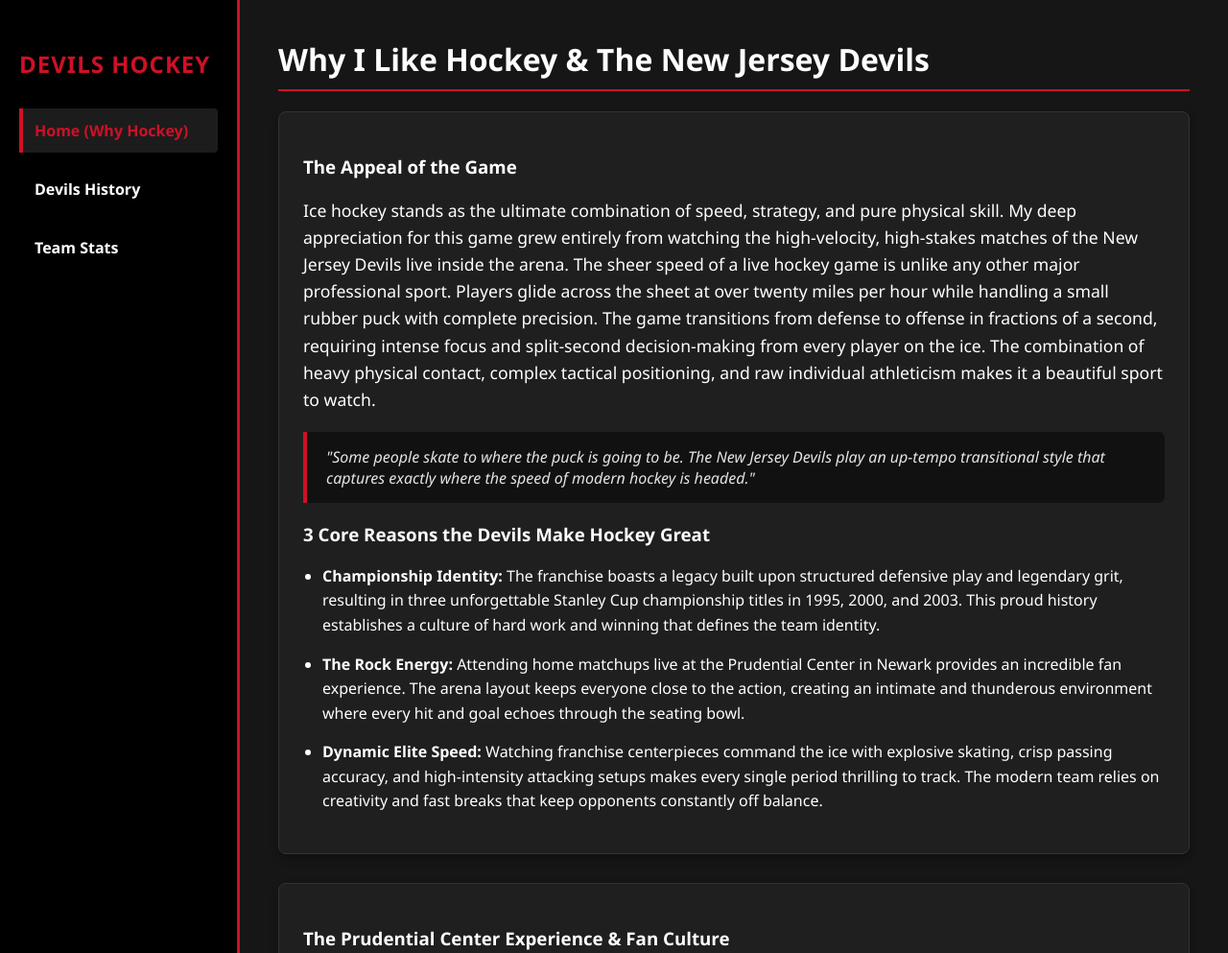
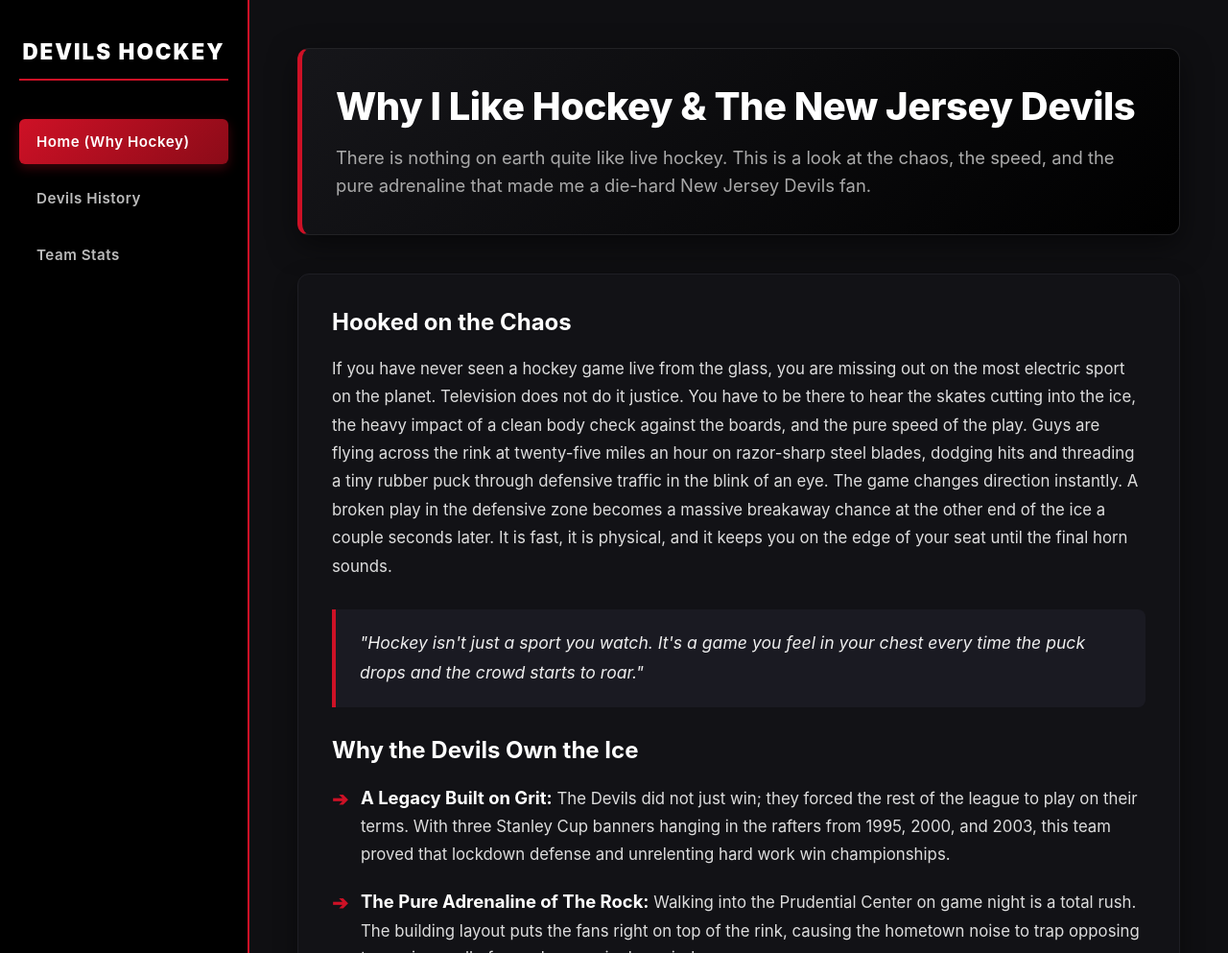
Before and after one commit to daniellemarie622/devils-fan-site, a plain HTML site: page index.html in a window 1280 px wide. Shown: the top 993 px of the page at 96% size. Drawn offline with Linux system fonts and the light colour scheme.

Commit message:
Update index.html

```diff
--- a/index.html
+++ b/index.html
@@ -6,114 +6,196 @@
     <title>NJ Devils - Why I Like Hockey</title>
     <style>
         body {
-            background-color: #111111;
-            color: #ffffff;
-            font-family: 'Segoe UI', Tahoma, Geneva, Verdana, sans-serif;
+            background-color: #0b0b0b;
+            color: #eeeeee;
+            font-family: -apple-system, BlinkMacSystemFont, "Segoe UI", Roboto, Helvetica, Arial, sans-serif;
             margin: 0;
             padding: 0;
             display: flex;
             min-height: 100vh;
         }
         aside {
-            width: 250px;
+            width: 260px;
             background-color: #000000;
-            border-right: 3px solid #ce1126;
-            padding: 30px 20px;
+            border-right: 2px solid #ce1126;
+            padding: 40px 20px;
             box-sizing: border-box;
+            display: flex;
+            flex-direction: column;
+            gap: 40px;
         }
         aside h2 {
-            color: #ce1126;
-            font-size: 1.5em;
-            margin-bottom: 30px;
+            color: #ffffff;
+            font-size: 1.4em;
+            margin: 0;
             text-transform: uppercase;
-            letter-spacing: 1px;
+            letter-spacing: 2px;
+            font-weight: 900;
+            text-align: center;
+            border-bottom: 2px solid #ce1126;
+            padding-bottom: 15px;
         }
         nav {
             display: flex;
             flex-direction: column;
-            gap: 15px;
+            gap: 12px;
         }
         nav a {
+            color: #bbbbbb;
+            text-decoration: none;
+            font-weight: 600;
+            padding: 14px 18px;
+            transition: all 0.3s ease;
+            border-radius: 6px;
+            font-size: 0.95em;
+            letter-spacing: 0.5px;
+        }
+        nav a:hover {
             color: #ffffff;
-            text-decoration: none;
-            font-weight: bold;
-            padding: 12px;
-            border-left: 4px solid transparent;
-            transition: 0.3s ease;
-            border-radius: 0 4px 4px 0;
+            background-color: #1a1a1a;
         }
-        nav a:hover, nav a.active {
-            color: #ce1126;
-            border-left: 4px solid #ce1126;
-            background-color: #1c1c1c;
+        nav a.active {
+            color: #ffffff;
+            background: linear-gradient(135deg, #ce1126, #8b0b18);
+            box-shadow: 0 4px 12px rgba(206, 17, 38, 0.3);
         }
         main {
             flex: 1;
-            padding: 40px;
-            background-color: #161616;
+            padding: 50px;
+            background-color: #0f0f12;
             overflow-y: auto;
         }
+        .header-banner {
+            background: linear-gradient(135deg, #16161a, #000000);
+            border: 1px solid #222225;
+            border-left: 5px solid #ce1126;
+            border-radius: 12px;
+            padding: 35px;
+            margin-bottom: 40px;
+            box-shadow: 0 10px 30px rgba(0,0,0,0.5);
+        }
         h1 {
+            font-size: 2.5em;
+            font-weight: 800;
             color: #ffffff;
-            border-bottom: 2px solid #ce1126;
-            padding-bottom: 10px;
+            margin: 0 0 15px 0;
+            letter-spacing: -0.5px;
+        }
+        .subtitle {
+            color: #aaaaaa;
+            font-size: 1.15em;
+            line-height: 1.6;
+            margin: 0;
+            max-width: 900px;
+        }
+        .content-section {
+            background-color: #121216;
+            border: 1px solid #1e1e24;
+            border-radius: 12px;
+            padding: 35px;
+            margin-bottom: 40px;
+            box-shadow: 0 10px 25px rgba(0,0,0,0.4);
+        }
+        h3 {
+            font-size: 1.5em;
+            color: #ffffff;
             margin-top: 0;
+            margin-bottom: 20px;
+            font-weight: 700;
         }
-        .showcase-card {
-            background: #1f1f1f;
-            border: 1px solid #333333;
-            border-radius: 8px;
-            padding: 25px;
-            margin-bottom: 30px;
-            box-shadow: 0 4px 10px rgba(0,0,0,0.3);
+        p {
+            line-height: 1.75;
+            color: #dddddd;
+            font-size: 1.05em;
+            margin-bottom: 25px;
         }
-        .feature-box {
+        .quote-card {
+            background: #1a1a22;
             border-left: 4px solid #ce1126;
-            background: #111111;
-            padding: 15px 20px;
-            margin: 20px 0;
-            border-radius: 0 6px 6px 0;
+            padding: 20px 25px;
+            margin: 30px 0;
+            border-radius: 0 8px 8px 0;
+        }
+        .quote-card p {
+            margin: 0;
+            font-style: italic;
+            color: #eeeeee;
+            font-size: 1.1em;
         }
         ul {
-            padding-left: 20px;
+            list-style: none;
+            padding: 0;
+            margin: 0;
         }
         li {
-            margin-bottom: 15px;
-            line-height: 1.6;
+            position: relative;
+            padding-left: 30px;
+            margin-bottom: 20px;
+            line-height: 1.7;
+            color: #dddddd;
+            font-size: 1.05em;
+        }
+        li::before {
+            content: "➔";
+            position: absolute;
+            left: 0;
+            top: 0;
+            color: #ce1126;
+            font-weight: 900;
+            font-size: 1.2em;
+        }
+        li strong {
+            color: #ffffff;
+            font-size: 1.1em;
+        }
+        .gallery-heading {
+            font-size: 1.6em;
+            font-weight: 800;
+            margin-bottom: 25px;
+            color: #ffffff;
+            text-transform: uppercase;
+            letter-spacing: 1px;
         }
         .grid-container {
             display: grid;
-            grid-template-columns: repeat(auto-fit, minmax(280px, 1fr));
-            gap: 20px;
-            margin-top: 25px;
+            grid-template-columns: repeat(auto-fit, minmax(340px, 1fr));
+            gap: 30px;
         }
         .grid-item {
-            background: #111111;
-            border: 1px solid #333333;
-            border-radius: 6px;
+            background: #121216;
+            border: 1px solid #1e1e24;
+            border-radius: 12px;
             overflow: hidden;
-            text-align: center;
+            box-shadow: 0 10px 20px rgba(0,0,0,0.4);
+            transition: transform 0.3s ease, border-color 0.3s ease;
+        }
+        .grid-item:hover {
+            transform: translateY(-5px);
+            border-color: #ce1126;
         }
         .grid-item img {
             width: 100%;
-            height: 220px;
+            height: 240px;
             object-fit: cover;
             display: block;
         }
         .grid-item p {
-            padding: 10px;
+            padding: 15px 20px;
             margin: 0;
-            font-size: 0.9em;
-            background: #1f1f1f;
-            border-top: 1px solid #333333;
+            font-size: 0.95em;
+            font-weight: 600;
+            color: #ffffff;
+            background: #16161a;
+            border-top: 1px solid #1e1e24;
+            text-align: center;
         }
         footer {
-            margin-top: 40px;
-            padding-top: 20px;
-            border-top: 1px solid #333333;
+            margin-top: 60px;
+            padding-top: 30px;
+            border-top: 1px solid #1e1e24;
             text-align: center;
-            font-size: 0.85em;
-            color: #888888;
+            font-size: 0.9em;
+            color: #666666;
         }
     </style>
 </head>
@@ -127,31 +209,34 @@
         </nav>
     </aside>
     <main>
-        <h1>Why I Like Hockey & The New Jersey Devils</h1>
+        <div class="header-banner">
+            <h1>Why I Like Hockey & The New Jersey Devils</h1>
+            <p class="subtitle">There is nothing on earth quite like live hockey. This is a look at the chaos, the speed, and the pure adrenaline that made me a die-hard New Jersey Devils fan.</p>
+        </div>
 
-        <div class="showcase-card">
-            <h3>The Appeal of the Game</h3>
-            <p style="font-size: 1.1em; line-height: 1.6; margin-top: 0;">Ice hockey stands as the ultimate combination of speed, strategy, and pure physical skill. My deep appreciation for this game grew entirely from watching the high-velocity, high-stakes matches of the New Jersey Devils live inside the arena. The sheer speed of a live hockey game is unlike any other major professional sport. Players glide across the sheet at over twenty miles per hour while handling a small rubber puck with complete precision. The game transitions from defense to offense in fractions of a second, requiring intense focus and split-second decision-making from every player on the ice. The combination of heavy physical contact, complex tactical positioning, and raw individual athleticism makes it a beautiful sport to watch.</p>
+        <div class="content-section">
+            <h3>Hooked on the Chaos</h3>
+            <p>If you have never seen a hockey game live from the glass, you are missing out on the most electric sport on the planet. Television does not do it justice. You have to be there to hear the skates cutting into the ice, the heavy impact of a clean body check against the boards, and the pure speed of the play. Guys are flying across the rink at twenty-five miles an hour on razor-sharp steel blades, dodging hits and threading a tiny rubber puck through defensive traffic in the blink of an eye. The game changes direction instantly. A broken play in the defensive zone becomes a massive breakaway chance at the other end of the ice a couple seconds later. It is fast, it is physical, and it keeps you on the edge of your seat until the final horn sounds.</p>
 
-            <div class="feature-box">
-                <p style="margin: 0; font-style: italic; color: #e5e5e5;">"Some people skate to where the puck is going to be. The New Jersey Devils play an up-tempo transitional style that captures exactly where the speed of modern hockey is headed."</p>
+            <div class="quote-card">
+                <p>"Hockey isn't just a sport you watch. It's a game you feel in your chest every time the puck drops and the crowd starts to roar."</p>
             </div>
 
-            <h3>3 Core Reasons the Devils Make Hockey Great</h3>
+            <h3>Why the Devils Own the Ice</h3>
             <ul>
-                <li><strong>Championship Identity:</strong> The franchise boasts a legacy built upon structured defensive play and legendary grit, resulting in three unforgettable Stanley Cup championship titles in 1995, 2000, and 2003. This proud history establishes a culture of hard work and winning that defines the team identity.</li>
-                <li><strong>The Rock Energy:</strong> Attending home matchups live at the Prudential Center in Newark provides an incredible fan experience. The arena layout keeps everyone close to the action, creating an intimate and thunderous environment where every hit and goal echoes through the seating bowl.</li>
-                <li><strong>Dynamic Elite Speed:</strong> Watching franchise centerpieces command the ice with explosive skating, crisp passing accuracy, and high-intensity attacking setups makes every single period thrilling to track. The modern team relies on creativity and fast breaks that keep opponents constantly off balance.</li>
+                <li><strong>A Legacy Built on Grit:</strong> The Devils did not just win; they forced the rest of the league to play on their terms. With three Stanley Cup banners hanging in the rafters from 1995, 2000, and 2003, this team proved that lockdown defense and unrelenting hard work win championships.</li>
+                <li><strong>The Pure Adrenaline of The Rock:</strong> Walking into the Prudential Center on game night is a total rush. The building layout puts the fans right on top of the rink, causing the hometown noise to trap opposing teams in a wall of sound every single period.</li>
+                <li><strong>The Next Generation of Speed:</strong> Watching the current roster attack the offensive zone is thrilling. The team plays a high-flying, explosive game style fueled by creative young playmakers who can break open a matchup out of absolutely nowhere.</li>
             </ul>
         </div>
 
-        <div class="showcase-card">
-            <h3>The Prudential Center Experience & Fan Culture</h3>
-            <p style="line-height: 1.6; margin-top: 0;">Beyond the historical record, it is the modern gameday tradition that keeps fans returning to Newark. The atmosphere builds long before puck drop, with fans gathering around Championship Plaza dressed in red and black. Once inside, the environment is engineered for true hockey enthusiasts. The arena fills with unique sensory traditions, from the deep resonance of the traditional arena pipe organ to the roaring horn that sounds after every home goal.</p>
-            <p style="line-height: 1.6; margin-bottom: 0;">The fan base itself brings an immense amount of localized pride and community passion to the stands. Dedicated supporter groups like the "233 Crazies" and the rowdy sections behind the goals lead traditional crowd chants that rattle opposing goaltenders throughout the night. The iconic "NJ Devil" mascot adds to the fun, flying down the ice between periods, high-fiving fans in the concourses, and tossing t-shirts into the upper decks. It is this mix of intense hockey knowledge, multi-generational family loyalty, and pure garden state pride that makes attending a live match an unforgettable event.</p>
+        <div class="content-section">
+            <h3>Welcome to Game Day in Newark</h3>
+            <p>The true magic of the franchise goes way beyond the historical record box scores. It is about the community energy that brings thousands of people out to Newark every week. Hours before the puck drops, the plaza outside fills with a sea of red and black jerseys. Once you cross the gates, the building is alive. The classic stadium organ pumps up the crowd during breaks, and the goal horn blasts with a deafening roar that sends the entire building into absolute madness whenever the home team scores.</p>
+            <p>The fans here bring a unique Jersey attitude that you will not find anywhere else in the league. Section groups like the "233 Crazies" orchestrate ruthless crowd chants that ring out from the stands, keeping the energy completely dialed in from start to finish. Between periods, the "NJ Devil" mascot skates onto the ice, firing up the kids and launching t-shirts into the crowd. It is a loud, rowdy, multi-generational family tradition that shows exactly what garden state hockey culture is all about.</p>
         </div>
 
-        <h3>Team Media & Fan Gallery</h3>
+        <h3 class="gallery-heading">Team Media & Fan Gallery</h3>
         <div class="grid-container">
             <div class="grid-item">
                 <img src="devils-rink.jpg" alt="Prudential Center Arena Ice Hockey Layout">
@@ -162,10 +247,3 @@
                 <p>Nico Hischier & Jack Hughes Game Celebration</p>
             </div>
         </div>
-
-        <footer>
-            <p>© 2026 Devils Hockey Fan Hub. Built using TextPad for local web project configurations. Team logos and marks remain property of the NHL.</p>
-        </footer>
-    </main>
-</body>
-</html>
```
